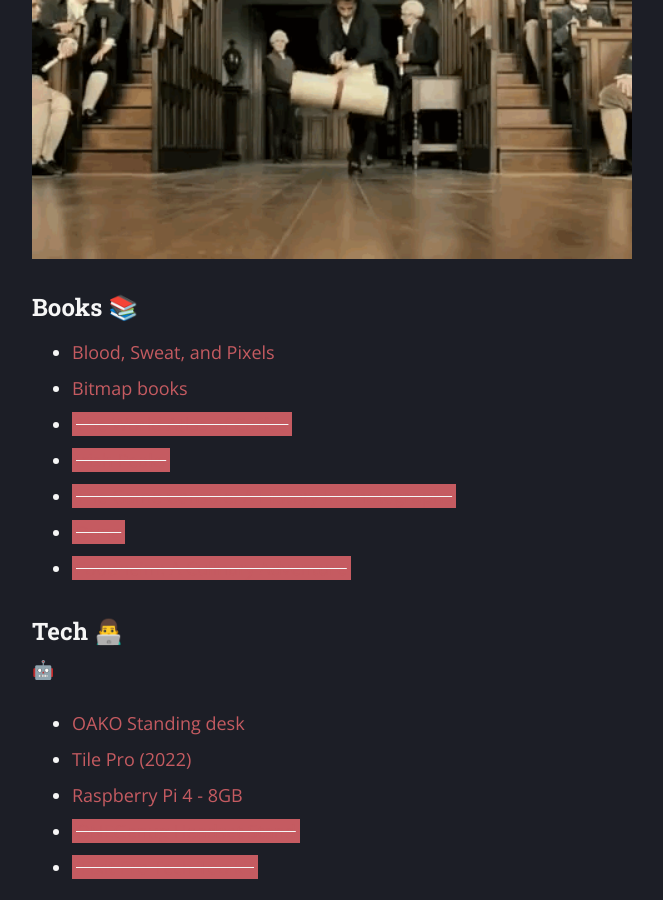
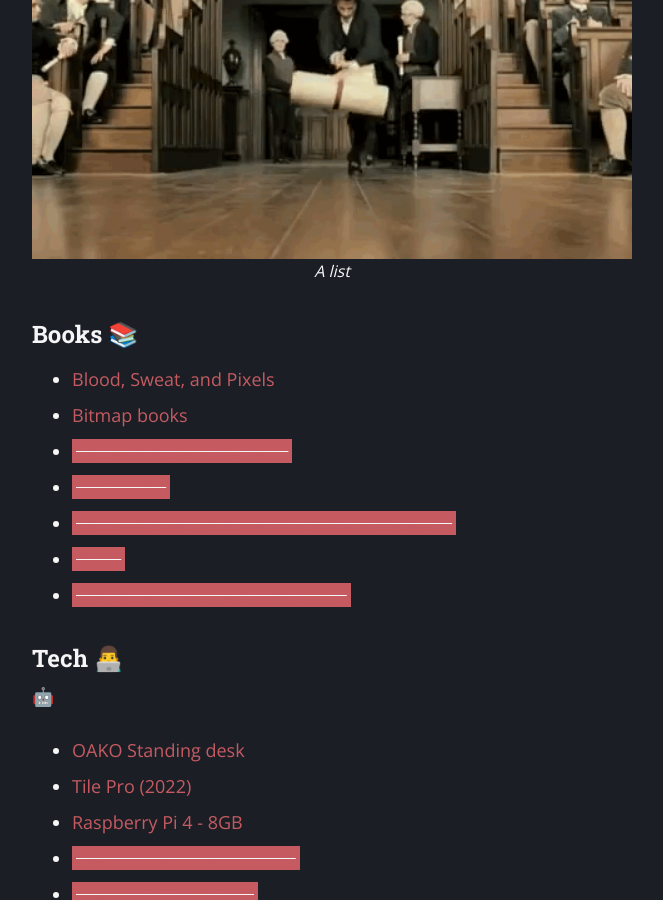
Before and after one commit to ragebflame/ragebflame.github.io, a Jekyll site: the page built from wishlist/index.md, in a window 1280 px wide and 900 px high, scrolled down 464 px. Shown: the whole window, without its empty margins (308-971 px from the left). Built offline with Jekyll 4.4.1, drawn with Linux system fonts in a browser that asks for light colours.

Commit message:
Testing caption

```diff
--- a/wishlist/index.md
+++ b/wishlist/index.md
@@ -10,7 +10,7 @@ A list of items I'd like to obtain. An [Amazon wish list](https://www.amazon.co.
 
 💫*Last updated: 04/01/2022*
 
-{% include figure.html url="wishlist.webp" alt="The list" caption="" %}
+{% include figure.html url="wishlist.webp" alt="The list" caption="A list" %}
 
 ### Books 📚
 
```
